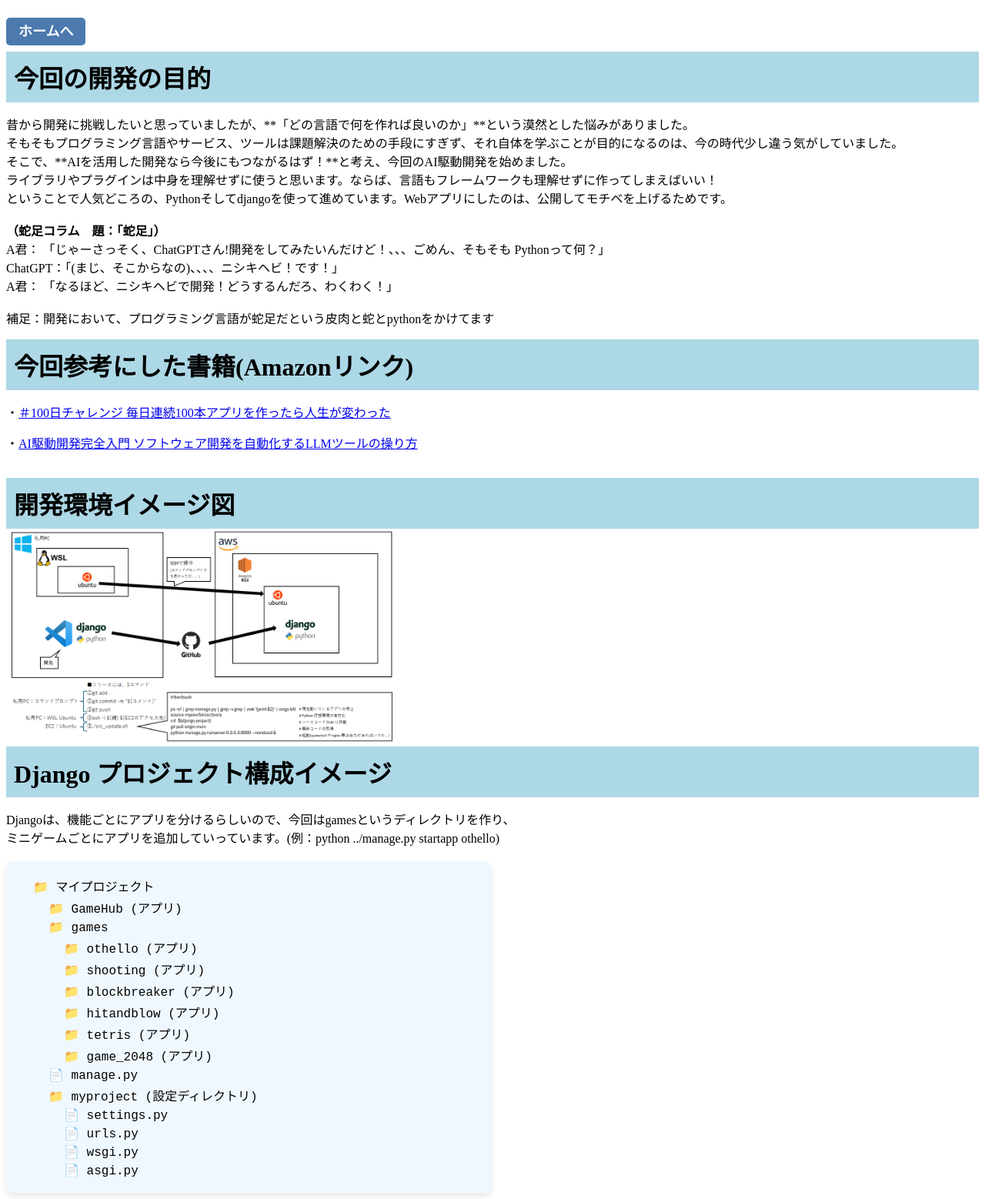
After one commit to hamasakidaichi/django-myproject, a Django app: page /dev_explain/ in a window 1280 px wide. The commit adds this page. Shown: the whole page at 77% size. Run offline with Django 5.2, Linux system fonts and the light colour scheme.

Commit message:
game add

```diff
--- /dev/null
+++ b/GameHubX/templates/dev_explain.html
@@ -0,0 +1,112 @@
+{% load static %}
+<!DOCTYPE html>
+<html lang="ja">
+<head>
+  <meta charset="UTF-8">
+  <title>開発概要</title>
+  <style>
+    h1 {
+      background-color: lightblue; /* 背景色 */
+      color: black;               /* 文字色 */
+      margin: 0;                  /* デフォルトの余白を消す */
+      padding: 10px;              /* 上下左右に余白をつける */
+    }
+.tree {
+  font-family: "Courier New", monospace;
+  background-color: #f0f8ff;
+  padding: 15px;
+  border-radius: 8px;
+  box-shadow: 0 4px 10px rgba(0,0,0,0.1);
+  max-width: 600px;
+  margin-top: 20px;
+}
+
+.tree ul {
+  list-style: none; /* デフォルトのドットを消す */
+  padding-left: 20px; /* インデント */
+  margin: 0;
+}
+
+.tree li {
+  margin: 4px 0;
+  position: relative;
+}
+
+/* アイコンだけを after で表示 */
+.tree li.folder::before {
+  content: "📁 ";
+}
+
+.tree li.file::before {
+  content: "📄 ";
+}
+
+/* 子 ul はさらに右にインデント */
+.tree li ul {
+  padding-left: 20px;
+}
+  </style>
+</head>
+<body>
+    <br>
+    <div style="margin-bottom: 15px;">
+    <a href="{% url 'home' %}"
+       style="text-decoration:none; font-size:18px; font-weight:bold; color:white;
+              background-color:#4c7aaf; padding:8px 16px; border-radius:5px;">
+       ホームへ
+    </a>
+    </div>
+    <h1>今回の開発の目的</h1>
+    <p>昔から開発に挑戦したいと思っていましたが、**「どの言語で何を作れば良いのか」**という漠然とした悩みがありました。<br>
+       そもそもプログラミング言語やサービス、ツールは課題解決のための手段にすぎず、それ自体を学ぶことが目的になるのは、今の時代少し違う気がしていました。<br>
+       そこで、**AIを活用した開発なら今後にもつながるはず！**と考え、今回のAI駆動開発を始めました。<br>
+       ライブラリやプラグインは中身を理解せずに使うと思います。ならば、言語もフレームワークも理解せずに作ってしまえばいい！<br>
+       ということで人気どころの、Pythonそしてdjangoを使って進めています。Webアプリにしたのは、公開してモチベを上げるためです。<br>
+       <br>
+       <b>（蛇足コラム　題：「蛇足」）</b><br>
+       A君：    「じゃーさっそく、ChatGPTさん!開発をしてみたいんだけど！、、、ごめん、そもそも Pythonって何？」<br>
+       ChatGPT：「(まじ、そこからなの)、、、、ニシキヘビ！です！」<br>
+       A君：    「なるほど、ニシキヘビで開発！どうするんだろ、わくわく！」<br><br>
+       補足：開発において、プログラミング言語が蛇足だという皮肉と蛇とpythonをかけてます
+    </p>
+    <h1>今回参考にした書籍(Amazonリンク)</h1>
+    <p>・<a href="https://amzn.asia/d/3oDiwOV">＃100日チャレンジ 毎日連続100本アプリを作ったら人生が変わった</a></p>
+    <p>・<a href="https://amzn.asia/d/eu0dwGl">AI駆動開発完全入門 ソフトウェア開発を自動化するLLMツールの操り方</a></p>
+       <br>
+    <h1>開発環境イメージ図</h1>
+    <img src="{% static 'images/structure.png' %}" alt="開発環境イメージ図" width="40%" height="40%">
+    <br>
+    <h1>Django プロジェクト構成イメージ</h1>
+    <p>Djangoは、機能ごとにアプリを分けるらしいので、今回はgamesというディレクトリを作り、<br>
+       ミニゲームごとにアプリを追加していっています。(例：python ../manage.py startapp othello)
+    </p>
+<div class="tree">
+  <ul>
+    <li class="folder">マイプロジェクト
+      <ul>
+        <li class="folder">GameHub (アプリ)</li>
+        <li class="folder">games
+          <ul>
+            <li class="folder">othello (アプリ)</li>
+            <li class="folder">shooting (アプリ)</li>
+            <li class="folder">blockbreaker (アプリ)</li>
+            <li class="folder">hitandblow (アプリ)</li>
+            <li class="folder">tetris (アプリ)</li>
+            <li class="folder">game_2048 (アプリ)</li>
+          </ul>
+        </li>
+        <li class="file">manage.py</li>
+        <li class="folder">myproject (設定ディレクトリ)
+          <ul>
+            <li class="file">settings.py</li>
+            <li class="file">urls.py</li>
+            <li class="file">wsgi.py</li>
+            <li class="file">asgi.py</li>
+          </ul>
+        </li>
+      </ul>
+    </li>
+  </ul>
+</div>
+</body>
+</html>
--- a/GameHubX/urls.py
+++ b/GameHubX/urls.py
@@ -10,8 +10,11 @@ from games.game_2048.views import game_2048_home
 from games.typing_game.views import typing_game_home
 from games.aim_training.views import aim_training_home
 
+
+
 urlpatterns = [
     path('', views.home, name='home'),  # home ビューを URL に紐づけ
+    path('dev_explain/', views.dev_explain, name='dev_explain'),
     path('ClickRush/', clickrush_home, name='clickrush_home'),
     path('othello/', othello_home, name='othello_home'),
     path('blockbreaker/', blockbreaker_home, name='blockbreaker_home'),
--- a/GameHubX/views.py
+++ b/GameHubX/views.py
@@ -5,3 +5,6 @@ from django.http import HttpResponse
 
 def home(request):
     return render(request, 'home.html')
+
+def dev_explain(request):
+    return render(request, "dev_explain.html")
```
Also changed, not shown: GameHubX/templates/home.html (+83 -13 lines), games/aim_training/templates/aim_training/index.html (+8 -1 lines), games/blockbreaker/templates/blockbreaker/index.html (+118 -82 lines), games/game_2048/templates/game_2048/index.html (+7 -0 lines), games/shooting/templates/shooting/index.html (+14 -6 lines), games/tetris/templates/tetris/index.html (+7 -0 lines), games/typing_game/templates/typing_game/index.html (+7 -0 lines), GameHubX/static/images/ClickRush_icon.png (added), GameHubX/static/images/aim_training_icon.png (added), GameHubX/static/images/blockbreaker_icon.png (added), GameHubX/static/images/game_2048_icon.png (added), GameHubX/static/images/hitandblow_icon.png (added), GameHubX/static/images/shooting_icon.png (added), GameHubX/static/images/structure.png (added), 3 more files.
